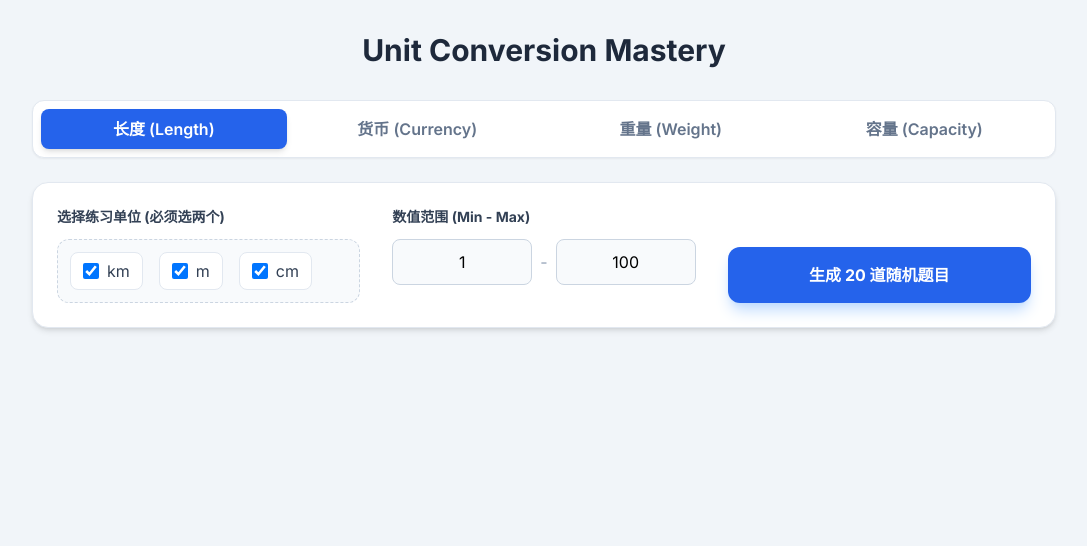
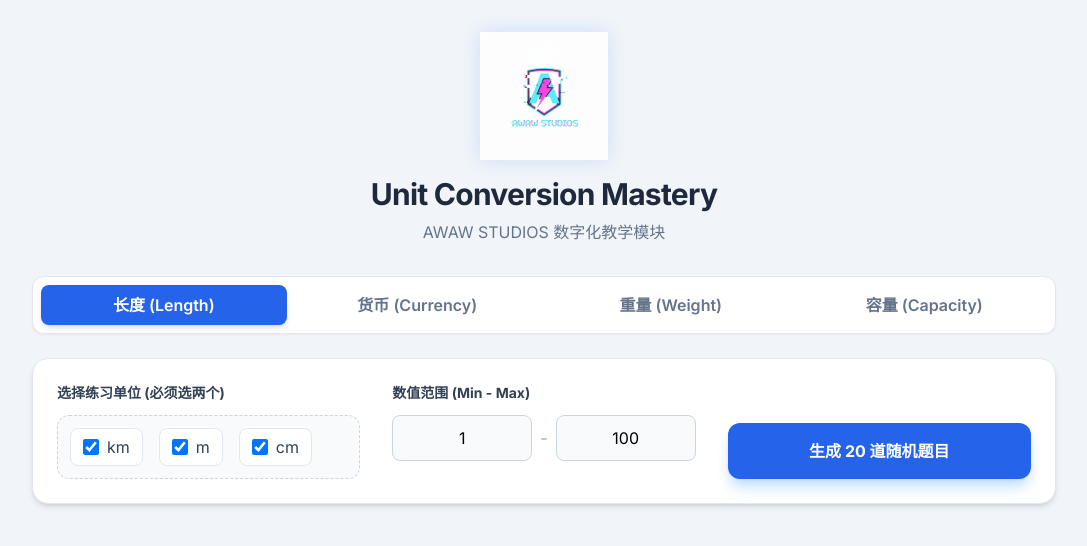
Before and after one commit to awaw-studio/converter_practice, a plain HTML site: page index.html in a window 1280 px wide. Shown: the whole page, without its empty margins (96-1183 px from the left). Drawn offline with nearby package versions, Linux system fonts and the light colour scheme.

Commit message:
add logo

```diff
--- a/index.html
+++ b/index.html
@@ -19,10 +19,16 @@
 <body class="p-4 md:p-8">
 
     <div class="max-w-5xl mx-auto">
-        <header class="text-center mb-8">
-            <h1 class="text-3xl font-bold text-slate-800">Unit Conversion Mastery</h1>
-            <p class="text-slate-500 mt-2"></p>
-        </header>
+      <header class="text-center mb-8 relative">
+    <div class="flex justify-center mb-4">
+        <img src="logo.png" alt="AWAW STUDIOS"
+             class="h-24 md:h-32 object-contain hover:scale-105 transition-transform duration-300 cursor-pointer drop-shadow-sm"
+             style="filter: drop-shadow(0 0 10px rgba(59, 130, 246, 0.2));">
+    </div>
+
+    <h1 class="text-3xl font-bold text-slate-800 tracking-tight">Unit Conversion Mastery</h1>
+    <p class="text-slate-500 mt-2 font-medium">AWAW STUDIOS 数字化教学模块</p>
+</header>
 
         <nav class="flex space-x-2 mb-6 bg-white p-2 rounded-xl shadow-sm border border-slate-200">
             <button onclick="switchTab('length')" id="tab-length" class="tab-btn flex-1 py-2 px-4 rounded-lg font-semibold transition-all duration-200">长度 (Length)</button>
```
